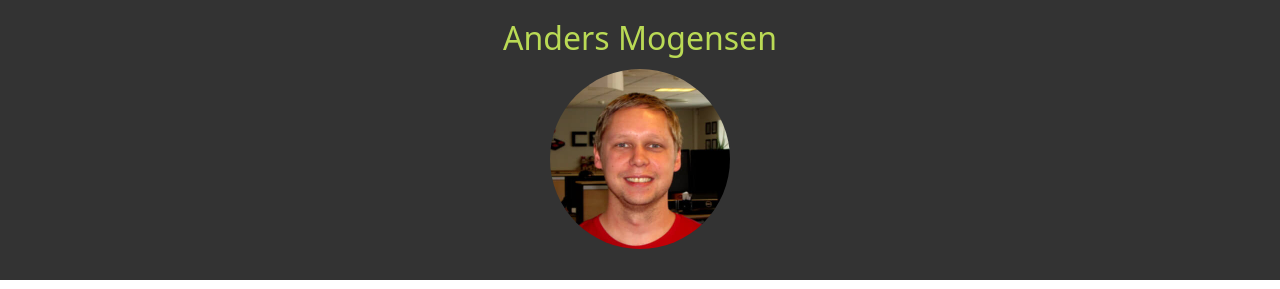
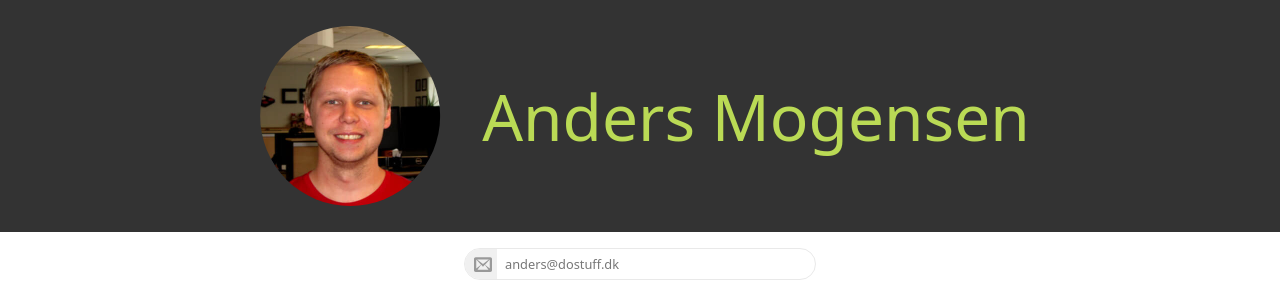
Before and after one commit to dostuffdk/dostuff2018, a website built with webpack: page src/template.html in a window 1280 px wide. Shown: the top 289 px of the page. Built offline with nearby package versions, Linux system fonts and the light colour scheme; some packages are replaced by stand-ins of ours.

Commit message:
Aligning header differently on larger screens.

```diff
--- a/src/css/main.css
+++ b/src/css/main.css
@@ -20,6 +20,22 @@ header {
     & img {
         width: 200px;
         clip-path: circle(90px at center);
+    }
+
+    @media (min-width: 1024px) {
+        display: flex;
+        flex-direction: row-reverse;
+        align-items: center;
+        justify-content: center;
+
+        & img {
+            margin-right: 2rem;
+        }
+
+        & h1 {
+            font-size: 4rem;
+        }
+
     }
 }
 
```
